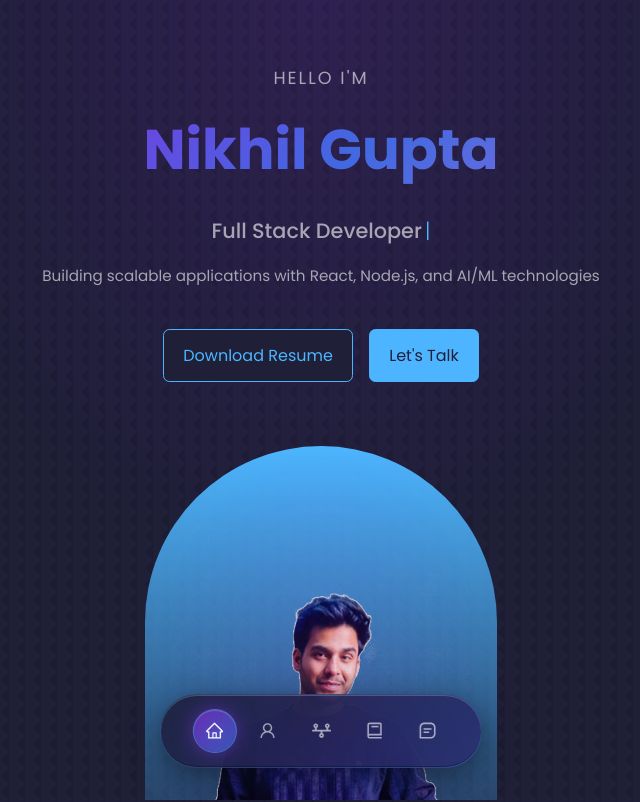
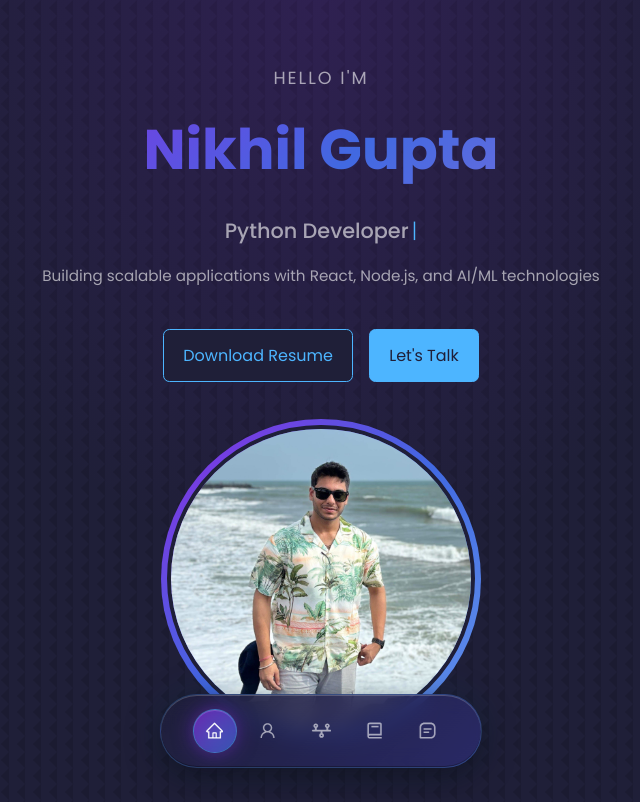
Before and after one commit to Nikhil1479/personal-portfolio, a React (Create React App) app: page / in a window 1280 px wide. Shown: the top 802 px of the page, without its empty margins (319-959 px from the left). Built offline with nearby package versions, Linux system fonts and the light colour scheme.

Commit message:
Add new images and update About and Header components; refine header styles

```diff
--- a/src/components/about/About.jsx
+++ b/src/components/about/About.jsx
@@ -1,6 +1,6 @@
 import React from 'react'
 import './about.css'
-import ME from "../../assets/nikhil-about1.jpg"
+import ME from "../../assets/nikhil-beach.jpg"
 import { FaAward } from "react-icons/fa6";
 import { FaUsers } from "react-icons/fa";
 import { VscFolderLibrary } from "react-icons/vsc";
--- a/src/components/header/Header.jsx
+++ b/src/components/header/Header.jsx
@@ -1,6 +1,6 @@
 import React from 'react'
 import CTA from "./CTA"
-import ME from "../../assets/Gemini nikhil.png"
+import ME from "../../assets/nikhil-beach.jpg"
 import HeaderSocials from './HeaderSocials'
 
 import "./header.css"
@@ -14,7 +14,7 @@ const Header = () => {
             <span className="name__gradient">Nikhil Gupta</span>
           </h1>
           <h5 className='text-light header__title'>
-            <span className="typing__text">Full Stack Developer</span>
+            <span className="typing__text">Python Developer</span>
             <span className="typing__cursor">|</span>
           </h5>
           <p className="header__subtitle">
--- a/src/components/header/header.css
+++ b/src/components/header/header.css
@@ -192,53 +192,35 @@ header::before {
 }
 
 .me {
-    background: linear-gradient(var(--color-primary), transparent);
-    width: 22rem;
-    height: 30rem;
+    width: 20rem;
+    height: 20rem;
     position: absolute;
-    left: calc(50% - 11rem);
-    border-radius: 12rem 12rem 0 0;
-    margin-top: 4rem;
-    overflow: hidden;
-    padding: 5rem 1.5rem 1.5rem 1.5rem;
-    transition: transform 0.3s ease;
+    left: calc(50% - 10rem);
+    margin-top: 2.3rem;
+    border-radius: 50%;
+    padding: 0.4rem;
+    background: linear-gradient(135deg, #8a2be2, #4169e1, #6495ed);
     animation: fadeInUp 1.2s ease-out 1s backwards;
+    transition: all 0.4s ease;
 }
 
 .me:hover {
-    transform: translateY(-10px);
+    transform: translateY(-8px);
+    box-shadow: 0 20px 60px rgba(138, 43, 226, 0.4);
 }
 
-.me__glow {
-    position: absolute;
-    top: 0;
-    left: 0;
-    right: 0;
-    bottom: 0;
-    background: radial-gradient(
-        ellipse at center,
-        rgba(138, 43, 226, 0.3) 0%,
-        transparent 70%
-    );
-    opacity: 0;
-    transition: opacity 0.5s ease;
-    pointer-events: none;
-    animation: pulse 3s ease-in-out infinite;
+.me img {
+    width: 100%;
+    height: 100%;
+    object-fit: cover;
+    border-radius: 50%;
+    border: 4px solid var(--color-bg);
+    transition: all 0.4s ease;
 }
 
-.me:hover .me__glow {
-    opacity: 1;
-}
-
-@keyframes pulse {
-    0%, 100% {
-        transform: scale(1);
-        opacity: 0.3;
-    }
-    50% {
-        transform: scale(1.05);
-        opacity: 0.5;
-    }
+.me:hover img {
+    transform: scale(1.02);
+    filter: brightness(1.1);
 }
 
 @keyframes fadeInUp {
@@ -250,14 +232,6 @@ header::before {
         opacity: 1;
         transform: translateY(0);
     }
-}
-
-.me img {
-    transition: transform 0.3s ease;
-}
-
-.me:hover img {
-    transform: scale(1.05);
 }
 
 .scroll__down {
--- a/src/components/nav/nav.css
+++ b/src/components/nav/nav.css
@@ -18,8 +18,8 @@ nav {
                 0 0 40px rgba(77, 181, 255, 0.1),
                 inset 0 1px 0 0 rgba(255, 255, 255, 0.2),
                 inset 0 -1px 0 0 rgba(0, 0, 0, 0.3);
-    -webkit-backdrop-filter: blur(30px) saturate(180%);
-    backdrop-filter: blur(30px) saturate(180%);
+    -webkit-backdrop-filter: blur(10px) saturate(180%);
+    backdrop-filter: blur(10px) saturate(180%);
     z-index: 2;
     animation: navSlideUp 0.8s cubic-bezier(0.4, 0, 0.2, 1);
     transition: all 0.3s ease;
```
Also changed, not shown: src/assets/IMG-20241228-WA0161.jpg (added), src/assets/nikhil-beach.jpg (added).
